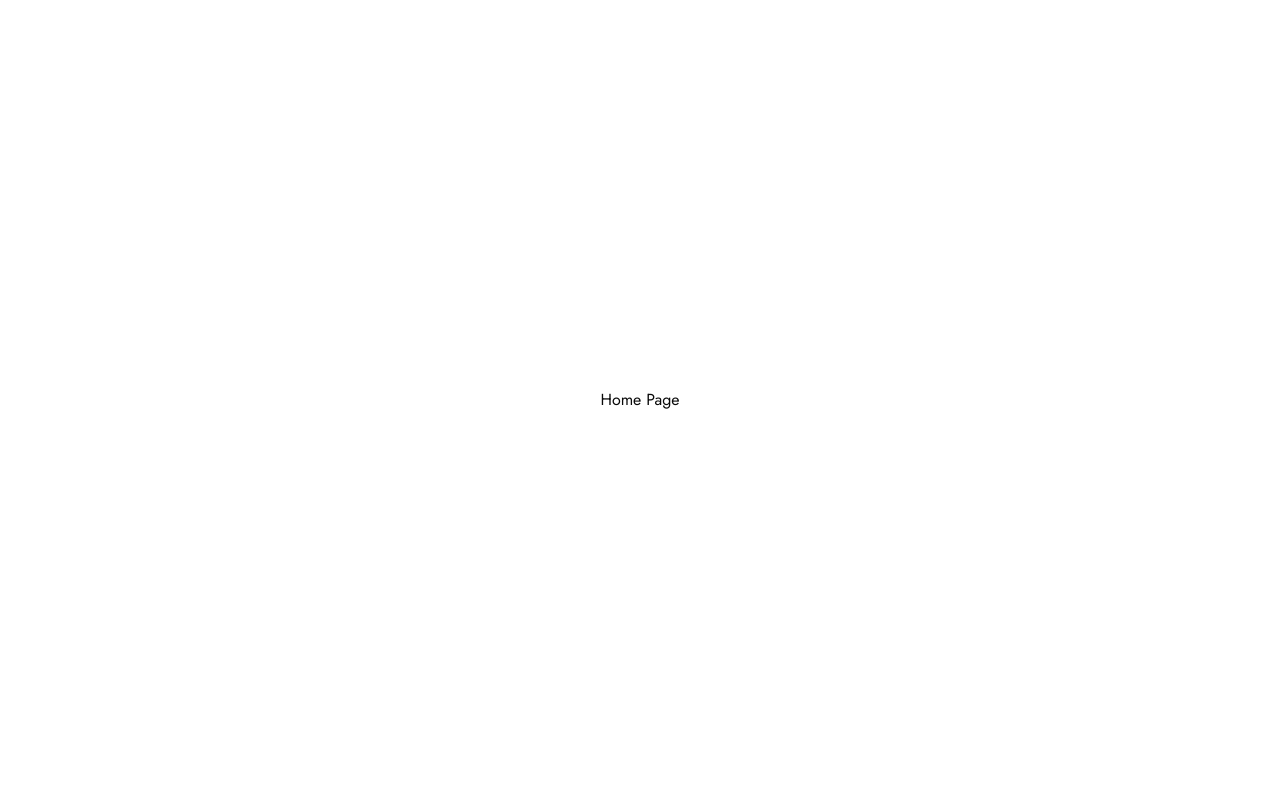
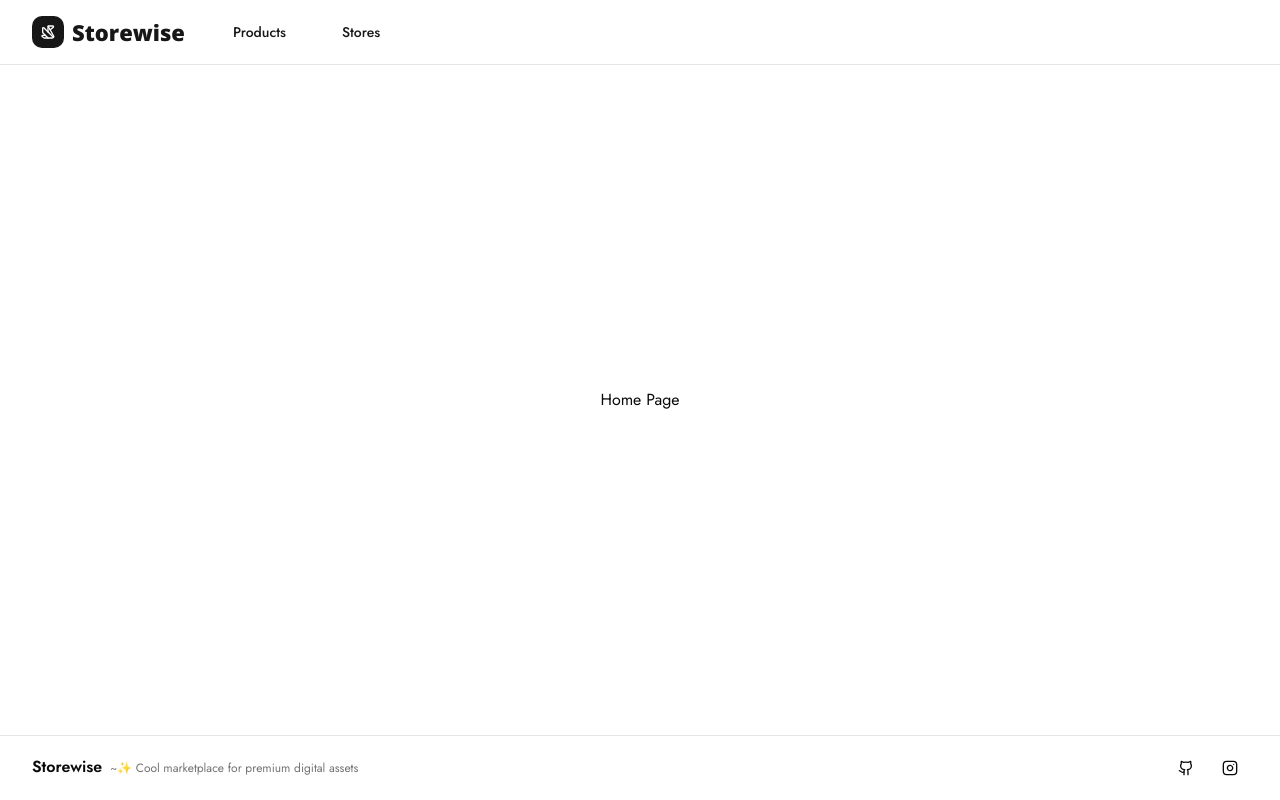
Before and after one commit to agambagish/storewise, a Next.js app: page / in a window 1280 px wide. Built offline with nearby package versions, Linux system fonts and the light colour scheme.

Commit message:
feat(layout): add header, footer, page center and store logo

```diff
--- /dev/null
+++ b/src/app/(storefront)/layout.tsx
@@ -0,0 +1,12 @@
+import { Footer } from "@/modules/home/ui/components/footer";
+import { Header } from "@/modules/home/ui/components/header";
+
+export default function ({ children }: { children: React.ReactNode }) {
+  return (
+    <div className="flex min-h-screen flex-col">
+      <Header />
+      <div className="flex-1">{children}</div>
+      <Footer />
+    </div>
+  );
+}
--- /dev/null
+++ b/src/app/(storefront)/page.tsx
@@ -0,0 +1,9 @@
+import { PageCenter } from "@/components/page-center";
+
+export default function () {
+  return (
+    <PageCenter>
+      <p>Home Page</p>
+    </PageCenter>
+  );
+}
--- a/src/app/page.tsx
+++ /dev/null
@@ -1,7 +0,0 @@
-export default function () {
-  return (
-    <div className="flex h-screen items-center justify-center">
-      <p>Home Page</p>
-    </div>
-  );
-}
--- /dev/null
+++ b/src/components/page-center.tsx
@@ -0,0 +1,52 @@
+import type { VariantProps } from "class-variance-authority";
+import { cva } from "class-variance-authority";
+
+import { cn } from "@/lib/utils";
+
+const variants = cva("flex items-center justify-center", {
+  variants: {
+    height: {
+      full: "h-screen",
+      content: "h-auto",
+      storefront: "h-[calc((100vh-8rem)-2px)]",
+      // TODO: Add dashboard
+    },
+    direction: {
+      row: "flex-row",
+      col: "flex-col",
+    },
+    gap: {
+      none: "gap-0",
+      sm: "gap-2",
+      md: "gap-4",
+      lg: "gap-8",
+    },
+  },
+  defaultVariants: {
+    height: "storefront",
+    direction: "col",
+    gap: "none",
+  },
+});
+
+interface Props
+  extends React.HTMLAttributes<HTMLDivElement>,
+    VariantProps<typeof variants> {}
+
+export function PageCenter({
+  className,
+  height,
+  direction,
+  gap,
+  children,
+  ...props
+}: Props) {
+  return (
+    <div
+      className={cn(variants({ height, direction, gap }), className)}
+      {...props}
+    >
+      {children}
+    </div>
+  );
+}
--- /dev/null
+++ b/src/components/store-logo.tsx
@@ -0,0 +1,54 @@
+import { Open_Sans } from "next/font/google";
+import Link from "next/link";
+
+import type { LucideProps } from "lucide-react";
+import { icons, Store } from "lucide-react";
+
+import { cn } from "@/lib/utils";
+
+const font = Open_Sans({
+  subsets: ["latin"],
+  weight: ["800"],
+});
+
+interface Props {
+  name: string;
+  href: string;
+  color: string;
+  icon: string;
+}
+
+export function StoreLogo({ name, href, color, icon }: Props) {
+  return (
+    <Link href={href} className="flex items-center gap-2">
+      <div
+        className="flex aspect-square size-8 items-center justify-center rounded-lg text-white"
+        style={{ backgroundColor: color }}
+      >
+        <DynamicLucideIcon icon={icon} className="size-4" />
+      </div>
+      <span
+        className={cn("font-bold text-[22px]", font.className)}
+        style={{ color }}
+      >
+        {name}
+      </span>
+    </Link>
+  );
+}
+
+interface DynamicLucideIconProps extends LucideProps {
+  icon: string;
+}
+
+function DynamicLucideIcon({ icon, ...props }: DynamicLucideIconProps) {
+  const iconName = icon
+    .split("-")
+    .map((word) => word.charAt(0).toUpperCase() + word.slice(1))
+    .join("");
+
+  if (!(iconName in icons)) return <Store {...props} />;
+
+  const Icon = icons[iconName as keyof typeof icons];
+  return <Icon {...props} />;
+}
--- /dev/null
+++ b/src/modules/home/ui/components/footer.tsx
@@ -0,0 +1,37 @@
+import Link from "next/link";
+
+import { Github, Instagram } from "lucide-react";
+
+import { Button } from "@/components/ui/button";
+
+export function Footer() {
+  return (
+    <footer className="mt-auto border-t bg-background/95 backdrop-blur">
+      <div className="mx-auto max-w-7xl px-4 sm:px-6 lg:px-8">
+        <div className="flex h-16 items-center justify-between">
+          <div className="flex items-center space-x-2 space-y-0.5">
+            <h3 className="font-semibold">Storewise</h3>
+            <p className="text-muted-foreground text-xs">
+              ~✨ Cool marketplace for premium digital assets
+            </p>
+          </div>
+          <div className="flex items-center gap-2">
+            <Button variant="ghost" size="icon" asChild>
+              <Link
+                href="https://github.com/agambagish/storewise"
+                target="_blank"
+              >
+                <Github className="h-5 w-5" />
+              </Link>
+            </Button>
+            <Button variant="ghost" size="icon" asChild>
+              <Link href="#">
+                <Instagram className="h-5 w-5" />
+              </Link>
+            </Button>
+          </div>
+        </div>
+      </div>
+    </footer>
+  );
+}
--- /dev/null
+++ b/src/modules/home/ui/components/header/index.tsx
@@ -0,0 +1,24 @@
+import { StoreLogo } from "@/components/store-logo";
+
+import { MainNav } from "./main-nav";
+
+export function Header() {
+  return (
+    <header className="sticky top-0 z-50 w-full border-b bg-background/95 backdrop-blur">
+      <div className="mx-auto max-w-7xl px-4 sm:px-6 lg:px-8">
+        <div className="flex h-16 items-center justify-between">
+          <div className="flex items-center gap-8">
+            <StoreLogo
+              name="Storewise"
+              href="/"
+              color="var(--primary)"
+              icon="Origami"
+            />
+            <MainNav />
+          </div>
+          {/* TODO: Cart Sheet & User Dropdown */}
+        </div>
+      </div>
+    </header>
+  );
+}
--- /dev/null
+++ b/src/modules/home/ui/components/header/main-nav.tsx
@@ -0,0 +1,38 @@
+"use client";
+
+import Link from "next/link";
+import { useSelectedLayoutSegment } from "next/navigation";
+
+import { buttonVariants } from "@/components/ui/button";
+import { cn } from "@/lib/utils";
+
+const NAV_LINKS = [
+  {
+    label: "Products",
+    slug: "products",
+  },
+  {
+    label: "Stores",
+    slug: "stores",
+  },
+];
+
+export function MainNav() {
+  const activeSegment = useSelectedLayoutSegment();
+
+  return (
+    <nav className="hidden items-center gap-6 md:flex">
+      {NAV_LINKS.map((link) => (
+        <Link
+          key={link.slug}
+          href={`/${link.slug}`}
+          className={cn(buttonVariants({ variant: "link" }), {
+            "underline underline-offset-4": activeSegment === link.slug,
+          })}
+        >
+          {link.label}
+        </Link>
+      ))}
+    </nav>
+  );
+}
```
